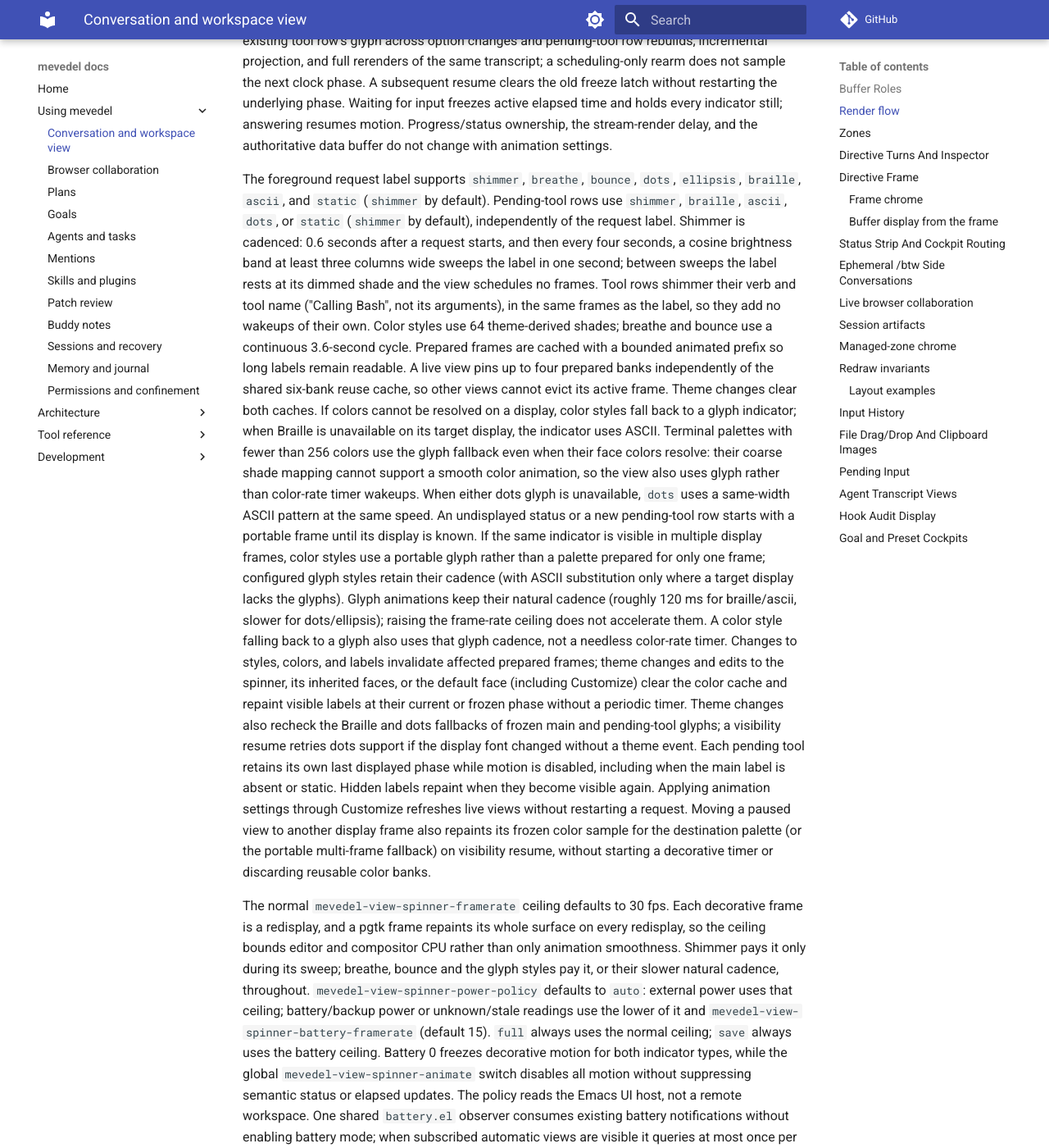
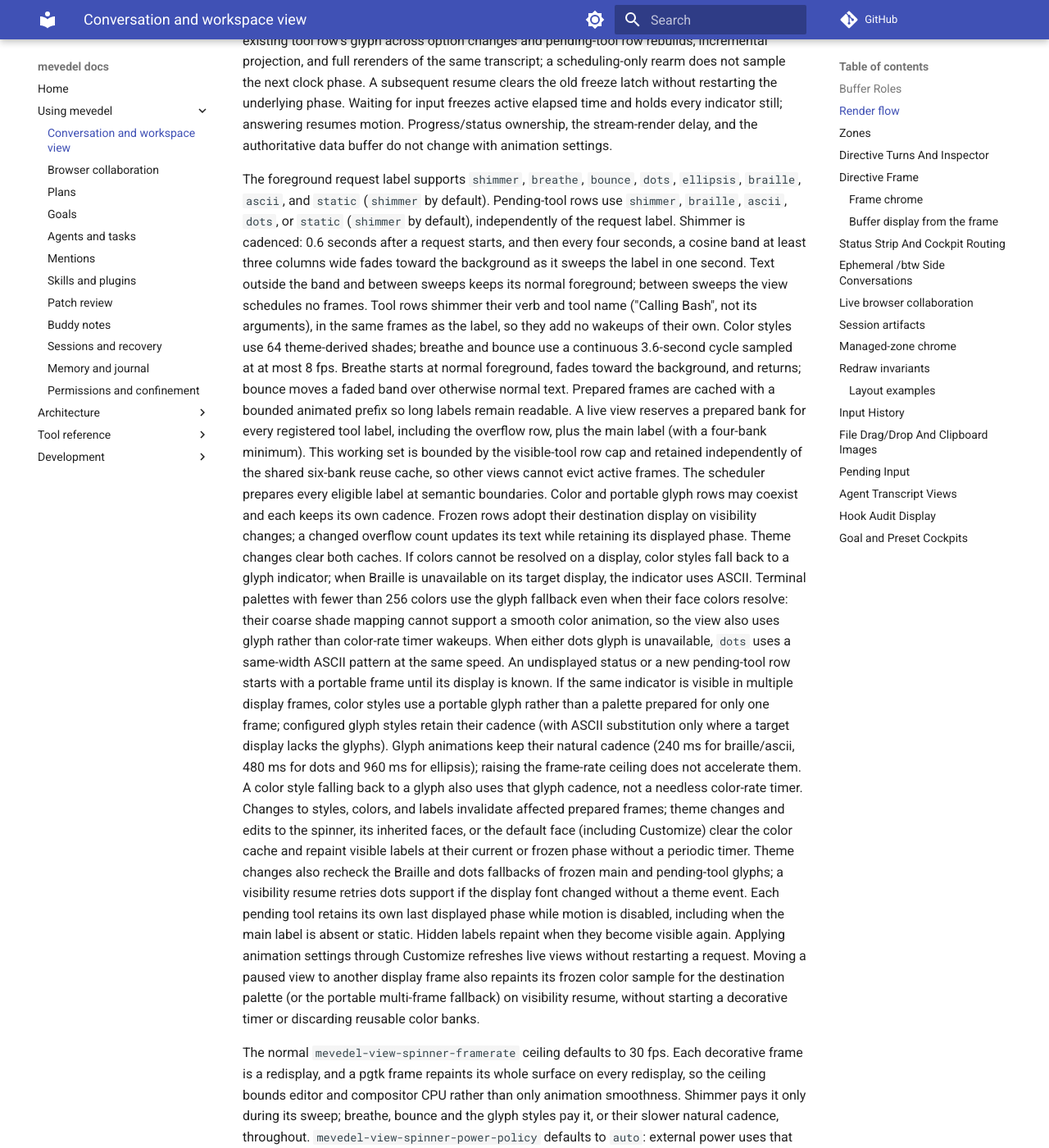
Before and after one commit to FrauH0lle/mevedel, an MkDocs documentation site: the page built from docs/view.md, in a window 1280 px wide and 1400 px high, scrolled down 7612 px. Shown: the whole window at 82% size. Built offline with MkDocs 1.6.1 and Material for MkDocs 9.7.7, drawn with Linux system fonts in a browser that asks for light colours; comment, search, counter and statistics services are not loaded.

Commit message:
fix(view): Reduce animation wakeups and preserve text contrast
Retain every active tool animation bank, keep labels frozen while waiting
for input, and refresh changed overflow text without advancing its phase.
Use the visually accepted continuous cadences and fade color animation
bands over normal foreground text so pending labels remain readable.

* mevedel-view-animation.el (mevedel-view-animation-reserve,
mevedel-view-animation-period, mevedel-view-animation--sweep-sample,
mevedel-view-animation--prepare): Bound active bank retention by the view's
registered labels, slow continuous styles, and reverse color contrast.
* mevedel-view-stream.el (mevedel-view--animation-frozen-p,
mevedel-view--restore-tool-animation-targets,
mevedel-view--start-spinner-timer, mevedel-view--spinner-next-delay): Share
freeze handling, preserve current overflow text, and schedule all eligible
color and glyph labels with their own cadences.
* test/test-mevedel-view-animation.el, test/test-mevedel-view-stream.el:
Cover cache retention, mixed displays, paused phases, overflow text,
composer preservation, and light/dark animation contrast.
* test/test-mevedel-view.el, test/test-mevedel-utilities.el: Cover status
root abbreviation caching and duration boundaries.
* docs/view.md, docs/adr/0119-keep-views-reconstructable-and-rendering-bounded.md,
docs/backlog.md: Record current rendering behavior and remaining costs.
* .mevedel/shared/editor-cpu-investigation.md, .mevedel/shared/editor-cpu/:
Retain independent measurements, lifecycle checks, Canvas research, and
repeatable probes; account for real elapsed time and clock tick frequency.

Validation: full isolated suite before the contrast adjustment passes
9,760 cases with zero unexpected results and 31 conditional skips. Final
contrast changes pass all 220 animation/stream cases. All 241 package
files compile without warnings; generated bytecode is cleaned.

```diff
--- a/docs/view.md
+++ b/docs/view.md
@@ -362,15 +362,23 @@ The foreground request label supports `shimmer`, `breathe`, `bounce`, `dots`,
 `ellipsis`, `braille`, `ascii`, and `static` (`shimmer` by default). Pending-tool
 rows use `shimmer`, `braille`, `ascii`, `dots`, or `static` (`shimmer` by
 default), independently of the request label. Shimmer is cadenced: 0.6 seconds
-after a request starts, and then every four seconds, a cosine brightness band at
-least three columns wide sweeps the label in one second; between sweeps the
-label rests at its dimmed shade and the view schedules no frames. Tool rows
+after a request starts, and then every four seconds, a cosine band at least
+three columns wide fades toward the background as it sweeps the label in one
+second. Text outside the band and between sweeps keeps its normal foreground;
+between sweeps the view schedules no frames. Tool rows
 shimmer their verb and tool name ("Calling Bash", not its arguments), in the
 same frames as the label, so they add no wakeups of their own. Color styles use 64 theme-derived shades;
-breathe and bounce use a continuous 3.6-second cycle. Prepared frames are
-cached with a bounded animated prefix so long labels remain readable. A live view pins up to four
-prepared banks independently of the shared six-bank reuse cache, so other views
-cannot evict its active frame. Theme changes clear both caches. If colors
+breathe and bounce use a continuous 3.6-second cycle sampled at at most 8 fps.
+Breathe starts at normal foreground, fades toward the background, and returns;
+bounce moves a faded band over otherwise normal text. Prepared frames are
+cached with a bounded animated prefix so long labels remain readable. A live view reserves a prepared bank for every registered tool label, including
+the overflow row, plus the main label (with a four-bank minimum). This working
+set is bounded by the visible-tool row cap and retained independently of the
+shared six-bank reuse cache, so other views cannot evict active frames. The
+scheduler prepares every eligible label at semantic boundaries. Color and
+portable glyph rows may coexist and each keeps its own cadence. Frozen rows
+adopt their destination display on visibility changes; a changed overflow count
+updates its text while retaining its displayed phase. Theme changes clear both caches. If colors
 cannot be resolved on a display, color styles fall back to a glyph indicator;
 when Braille is unavailable on its target display, the indicator uses ASCII.
 Terminal palettes
@@ -383,8 +391,7 @@ until its display is known. If the same indicator is visible in multiple display
 frames, color styles use a portable glyph rather than a palette prepared for
 only one frame; configured glyph styles retain their cadence (with ASCII
 substitution only where a target display lacks the glyphs). Glyph animations
-keep their natural cadence (roughly 120 ms for braille/ascii, slower for
-dots/ellipsis); raising the frame-rate ceiling does not accelerate them.
+keep their natural cadence (240 ms for braille/ascii, 480 ms for dots and 960 ms for ellipsis); raising the frame-rate ceiling does not accelerate them.
 A color style falling back to a glyph also uses that glyph cadence, not
 a needless color-rate timer.
 Changes to styles, colors, and labels invalidate affected prepared frames;
```
Also changed, not shown: docs/adr/0119-keep-views-reconstructable-and-rendering-bounded.md (+62 -6 lines), docs/backlog.md (+3 -3 lines), 6 other files.
